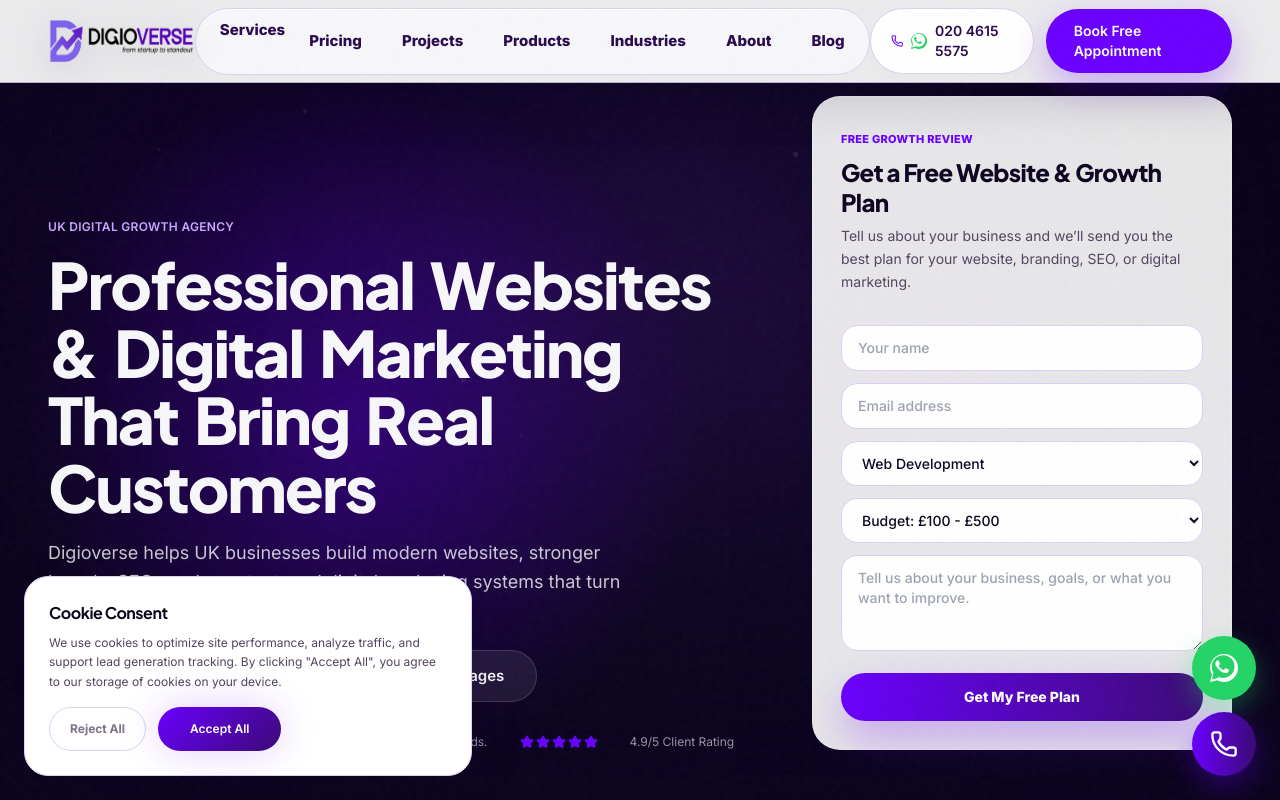
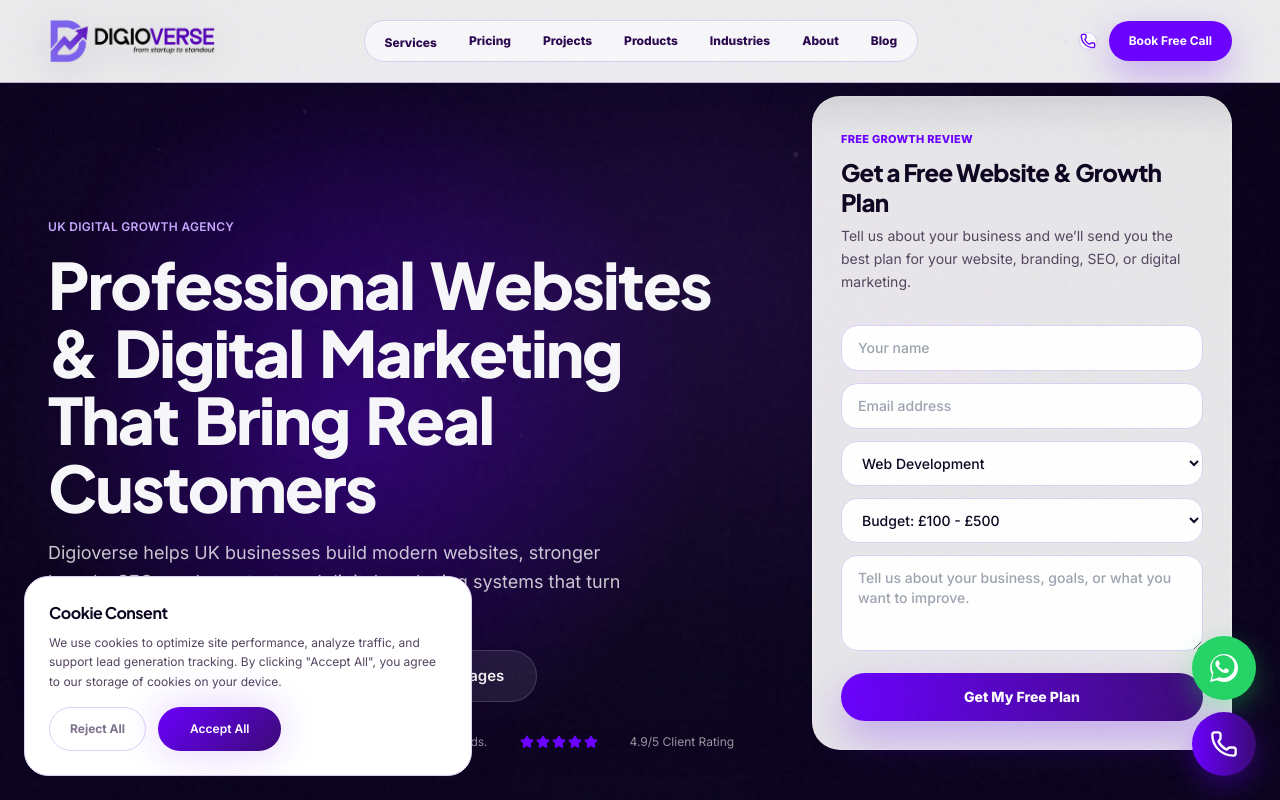
Before and after one commit to hosterlohosting-art/digio-official, a React (Vite) app in the folder app/: page / in a window 1280 px wide. Shown: the top 800 px of the page. Built offline with nearby package versions, Linux system fonts and the light colour scheme.

Commit message:
style: resolve header menu congestion by reducing font sizes/paddings and replacing text call button with circular icons

```diff
--- a/app/src/components/Navigation.tsx
+++ b/app/src/components/Navigation.tsx
@@ -71,7 +71,7 @@ export default function Navigation() {
             <span className="sr-only">Digioverse</span>
           </Link>
 
-          <nav className="hidden lg:flex items-center gap-2 rounded-full bg-[#f7f7fa] border border-[#ddd0f4] px-2 py-2 shadow-[inset_0_1px_0_rgba(255,255,255,0.85)]">
+          <nav className="hidden lg:flex items-center gap-1 rounded-full bg-[#f7f7fa] border border-[#ddd0f4] px-1.5 py-1.5 shadow-[inset_0_1px_0_rgba(255,255,255,0.85)]">
             <div
               className="relative"
               onMouseEnter={() => setMegaOpen(true)}
@@ -79,10 +79,10 @@ export default function Navigation() {
             >
               <Link
                 to="/services"
-                className="text-[15px] font-extrabold text-[#2b094f] hover:text-[#6a00ff] relative group px-4 py-2"
+                className="text-xs font-extrabold text-[#2b094f] hover:text-[#6a00ff] relative group px-3.5 py-1.5"
               >
                 Services
-                <span className="absolute bottom-1 left-4 right-4 h-[2px] bg-[#6a00ff] scale-x-0 group-hover:scale-x-100 origin-left transition-transform duration-300" />
+                <span className="absolute bottom-1 left-3.5 right-3.5 h-[2px] bg-[#6a00ff] scale-x-0 group-hover:scale-x-100 origin-left transition-transform duration-300" />
               </Link>
 
               {megaOpen && (
@@ -115,34 +115,42 @@ export default function Navigation() {
               <Link
                 key={link.label}
                 to={link.href}
-                className="text-[15px] font-extrabold text-[#2b094f] hover:text-[#6a00ff] relative group px-4 py-2"
+                className="text-xs font-extrabold text-[#2b094f] hover:text-[#6a00ff] relative group px-3.5 py-1.5"
               >
                 {link.label}
-                <span className="absolute bottom-1 left-4 right-4 h-[2px] bg-[#6a00ff] scale-x-0 group-hover:scale-x-100 origin-left transition-transform duration-300" />
+                <span className="absolute bottom-1 left-3.5 right-3.5 h-[2px] bg-[#6a00ff] scale-x-0 group-hover:scale-x-100 origin-left transition-transform duration-300" />
               </Link>
             ))}
           </nav>
 
           <div className="flex items-center gap-3">
-            {/* Landline Call & WhatsApp Button */}
+            {/* Sleek circular WhatsApp link */}
             <a
               href="https://wa.me/442046155575"
               target="_blank"
               rel="noopener noreferrer"
-              className="hidden lg:inline-flex items-center gap-2 border border-[#ddd0f4] bg-white text-[#2b094f] hover:text-[#6a00ff] font-semibold text-sm px-5 py-3 rounded-full hover:-translate-y-0.5 transition-all duration-300 shadow-[0_4px_12px_rgba(13,5,32,0.02)]"
+              className="hidden lg:inline-flex items-center justify-center w-10.5 h-10.5 border border-[#ddd0f4] bg-white text-[#2b094f] hover:text-[#6a00ff] hover:border-[#6a00ff] rounded-full hover:-translate-y-0.5 transition-all duration-300 shadow-[0_4px_12px_rgba(13,5,32,0.02)]"
+              title="Chat on WhatsApp: 020 4615 5575"
+            >
+              <svg className="w-4.5 h-4.5 fill-[#25D366]" viewBox="0 0 24 24">
+                <path d="M.057 24l1.687-6.163c-1.041-1.804-1.588-3.849-1.587-5.946C.06 5.348 5.397.01 12.008 0c3.202.001 6.212 1.246 8.477 3.514 2.266 2.268 3.507 5.28 3.505 8.484-.004 6.657-5.34 11.997-11.953 11.997-2.005-.001-3.973-.502-5.724-1.455L0 24zm6.59-4.846c1.6.95 3.188 1.449 4.625 1.451 5.403.002 9.803-4.394 9.806-9.799.002-2.618-1.01-5.078-2.854-6.924C16.379 2.036 13.918 1.023 11.3 1.02c-5.41 0-9.81 4.396-9.813 9.801-.001 1.77.472 3.498 1.368 5.037L1.825 21.8l6.162-1.616-.34-.23zm8.995-5.918c-.287-.143-1.697-.838-1.959-.933-.261-.096-.452-.143-.642.143-.19.286-.736.933-.902 1.124-.167.19-.333.214-.62.071-.286-.143-1.21-.446-2.305-1.424-.853-.76-1.428-1.7-1.595-1.985-.167-.286-.018-.44.125-.581.129-.127.287-.333.43-.5.143-.167.19-.286.286-.476.096-.19.048-.357-.024-.5-.071-.143-.642-1.548-.88-2.12-.232-.558-.467-.482-.642-.491-.167-.008-.357-.01-.548-.01-.19 0-.5.071-.762.357-.262.286-1 .976-1 2.38 0 1.405 1.023 2.762 1.166 2.952.143.19 2.013 3.074 4.877 4.31.682.293 1.215.469 1.63.601.687.218 1.312.187 1.806.114.55-.082 1.697-.692 1.937-1.36.24-.668.24-1.24.167-1.36-.072-.12-.262-.19-.548-.332z" />
+              </svg>
+            </a>
+
+            {/* Sleek circular Phone link */}
+            <a
+              href="tel:+442046155575"
+              className="hidden lg:inline-flex items-center justify-center w-10.5 h-10.5 border border-[#ddd0f4] bg-white text-[#2b094f] hover:text-[#6a00ff] hover:border-[#6a00ff] rounded-full hover:-translate-y-0.5 transition-all duration-300 shadow-[0_4px_12px_rgba(13,5,32,0.02)]"
+              title="Call Landline: 020 4615 5575"
             >
               <Phone className="w-4 h-4 text-[#6a00ff]" />
-              <svg className="w-4 h-4 fill-[#25D366] shrink-0" viewBox="0 0 24 24">
-                <path d="M.057 24l1.687-6.163c-1.041-1.804-1.588-3.849-1.587-5.946C.06 5.348 5.397.01 12.008 0c3.202.001 6.212 1.246 8.477 3.514 2.266 2.268 3.507 5.28 3.505 8.484-.004 6.657-5.34 11.997-11.953 11.997-2.005-.001-3.973-.502-5.724-1.455L0 24zm6.59-4.846c1.6.95 3.188 1.449 4.625 1.451 5.403.002 9.803-4.394 9.806-9.799.002-2.618-1.01-5.078-2.854-6.924C16.379 2.036 13.918 1.023 11.3 1.02c-5.41 0-9.81 4.396-9.813 9.801-.001 1.77.472 3.498 1.368 5.037L1.825 21.8l6.162-1.616-.34-.23zm8.995-5.918c-.287-.143-1.697-.838-1.959-.933-.261-.096-.452-.143-.642.143-.19.286-.736.933-.902 1.124-.167.19-.333.214-.62.071-.286-.143-1.21-.446-2.305-1.424-.853-.76-1.428-1.7-1.595-1.985-.167-.286-.018-.44.125-.581.129-.127.287-.333.43-.5.143-.167.19-.286.286-.476.096-.19.048-.357-.024-.5-.071-.143-.642-1.548-.88-2.12-.232-.558-.467-.482-.642-.491-.167-.008-.357-.01-.548-.01-.19 0-.5.071-.762.357-.262.286-1 .976-1 2.38 0 1.405 1.023 2.762 1.166 2.952.143.19 2.013 3.074 4.877 4.31.682.293 1.215.469 1.63.601.687.218 1.312.187 1.806.114.55-.082 1.697-.692 1.937-1.36.24-.668.24-1.24.167-1.36-.072-.12-.262-.19-.548-.332z" />
-              </svg>
-              <span>020 4615 5575</span>
             </a>
 
             <Link
               to="/book-appointment"
-              className="hidden md:inline-flex bg-[#6a00ff] text-white font-semibold text-sm px-7 py-3 rounded-full shadow-[0_14px_36px_rgba(106,0,255,0.28)] hover:bg-[#3b0a75] hover:-translate-y-0.5 transition-all duration-300"
+              className="hidden md:inline-flex bg-[#6a00ff] text-white font-bold text-xs px-5 py-3 rounded-full shadow-[0_14px_36px_rgba(106,0,255,0.28)] hover:bg-[#3b0a75] hover:-translate-y-0.5 transition-all duration-300"
             >
-              Book Free Appointment
+              Book Free Call
             </Link>
             <button
               onClick={() => setMobileOpen(true)}
```
Also changed, not shown: 95 other files (tests, documents, lock files or other folders).
